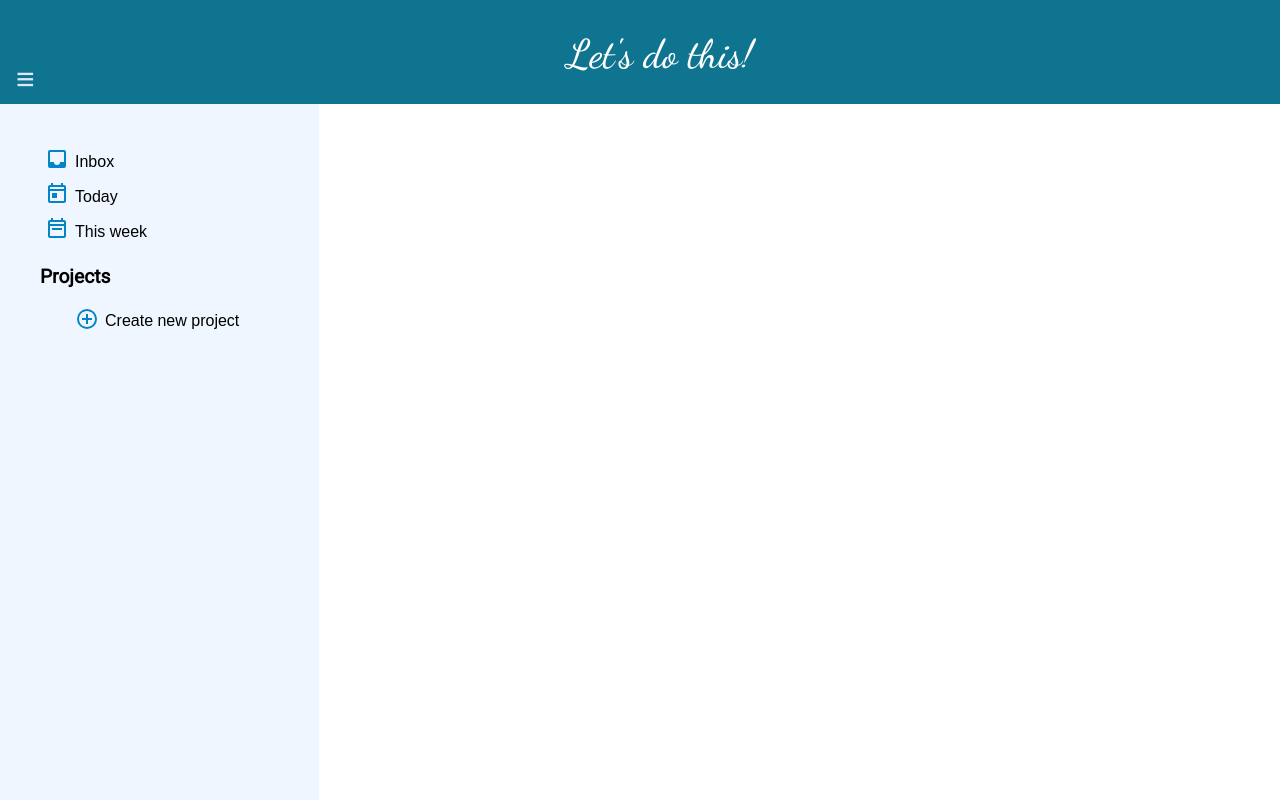
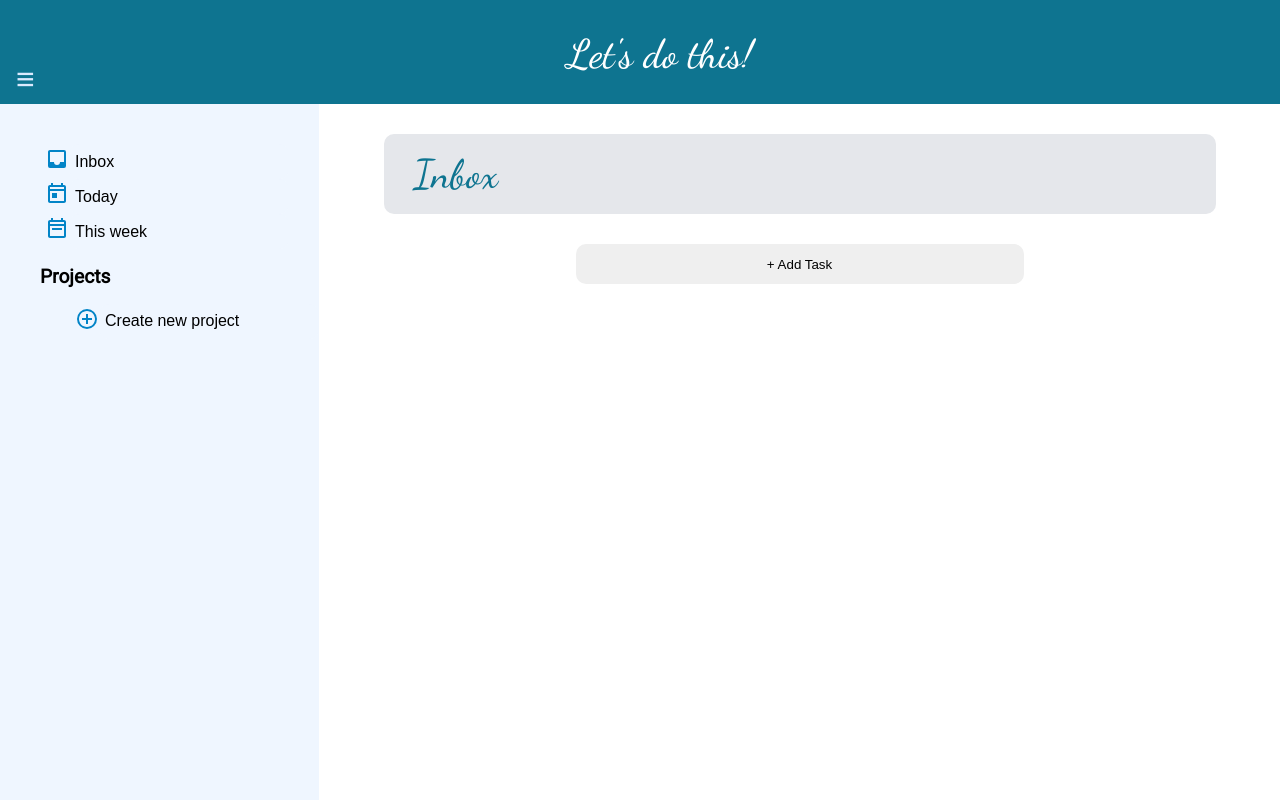
Before and after one commit to DianaPalafox/todo-list, a website built with webpack: page dist/index.html in a window 1280 px wide. Built offline with nearby package versions, Linux system fonts and the light colour scheme.

Commit message:
Create an add task button

```diff
--- /dev/null
+++ b/src/add-task.js
@@ -0,0 +1,17 @@
+import './style.css'
+
+export default function addTaskButton() {
+    const content = document.querySelector('#content')
+    const container = document.querySelector('.container')
+    const body = document.querySelector('.body')
+    const main = document.querySelector('.main')
+
+    const addTask = document.createElement('button')
+    addTask.classList.add('add-task')
+    addTask.textContent = '+ Add Task'
+
+    main.appendChild(addTask)
+    body.appendChild(main)
+    container.appendChild(body)
+    content.appendChild(container)
+}
--- a/src/append-title.js
+++ b/src/append-title.js
@@ -5,6 +5,7 @@ function appendTitle(titleVar) {
     const content = document.querySelector('#content')
     const container = document.querySelector('.container')
     const body = document.querySelector('.body')
+    const main = document.querySelector('.main')
 
     const containerTitle = document.createElement('div')
     containerTitle.classList.add('container-title')
@@ -13,17 +14,20 @@ function appendTitle(titleVar) {
     title.textContent = titleVar
 
     containerTitle.appendChild(title)
-    body.appendChild(containerTitle)
+    main.appendChild(containerTitle)
+    body.appendChild(main)
     container.appendChild(body)
     content.appendChild(container)
 
 }
 
+export { appendTitle }
+
 function deleteTitle() {
     const containerTitle = document.querySelector('.container-title')
     if(containerTitle != null) {
-        const body = document.querySelector('.body')
-        body.removeChild(containerTitle)
+        const main = document.querySelector('.main')
+        main.removeChild(containerTitle)
     }
 }
 
--- a/src/index.js
+++ b/src/index.js
@@ -1,7 +1,12 @@
 import initialPage from "./initial-page";
 import sidebarButton from "./sidebar-button";
+import { appendTitle } from "./append-title";
 import changeTitle from "./append-title";
+import addTaskButton from "./add-task"
+
 
 initialPage();
+appendTitle('Inbox')
 sidebarButton();
 changeTitle();
+addTaskButton();
--- a/src/initial-page.js
+++ b/src/initial-page.js
@@ -93,6 +93,9 @@ export default function initialPage() {
     const body = document.createElement('div')
     body.classList.add('body')
 
+    const main = document.createElement('div')
+    main.classList.add('main')
+
     inbox.appendChild(iconSvg)
     inbox.appendChild(inboxBtn)
 
@@ -115,6 +118,7 @@ export default function initialPage() {
 
     sidebar.appendChild(list)
     body.appendChild(sidebar)
+    body.appendChild(main)
     header.appendChild(appearDisappearSidebar)
     header.appendChild(logo)
 
--- a/src/style.css
+++ b/src/style.css
@@ -125,17 +125,39 @@ h2 {
 .container-title {
     width: 65vw;
     height: 10vh;
-    background-color: #e2e8f0;
+    background-color: #e5e7eb;
     border-radius: 10px;
-    margin-top: 30px;
-    margin-left: auto;
-    margin-right: auto;
+    margin: 30px auto 0 auto;
     display: flex;
     align-items: center;
 }
 
 .title {
-    border: 1px solid blue;
     width: 20vw;
     height: 8vh;
+    display: flex;
+    align-items: center;
+    font-family: 'Dancing Script', cursive;
+    color: #0e7490;
+    font-size: 2.5rem;
+    padding-left: 30px;
 }
+
+.main {
+    width: 100vw;
+    display: flex;
+    flex-direction: column;
+}
+
+.add-task {
+    height: 5vh;
+    width: 35vw;
+    border-style: none;
+    border-radius: 10px;
+    cursor: pointer;
+    margin: 30px auto 0 auto;
+}
+
+.add-task:hover {
+    background-color: #dbeafe;
+}
```
Also changed, not shown: dist/main.js.
